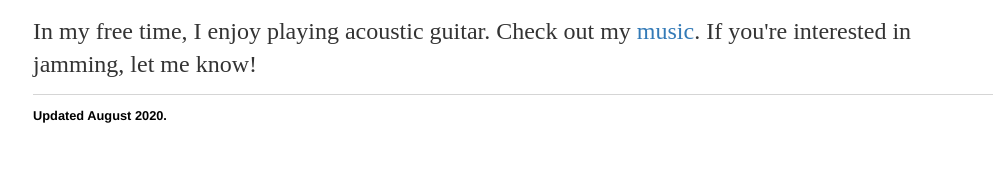
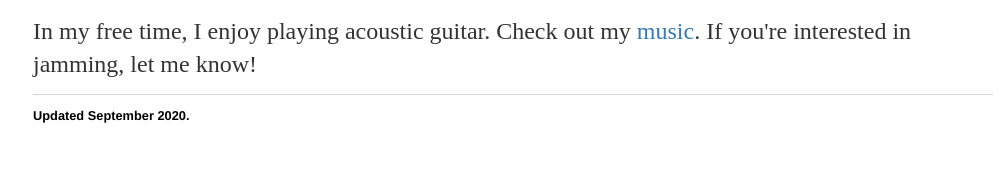
Before and after one commit to emilkhab/emilkhab.github.io, a Jekyll site: the page built from index.html, in a window 1280 px wide. Shown: the part 1361-1541 px from the top of the page, without its empty margins (127-1133 px from the left). Built offline with Jekyll 4.4.1, drawn with Linux system fonts in a browser that asks for light colours.

Commit message:
Update default.html

```diff
--- a/_layouts/default.html
+++ b/_layouts/default.html
@@ -24,7 +24,7 @@
 
 		<footer>
     			<ul>
-        			<li>Updated August 2020.</li>
+        			<li>Updated September 2020.</li>
 			</ul>
 		</footer>
 	</body>
```
